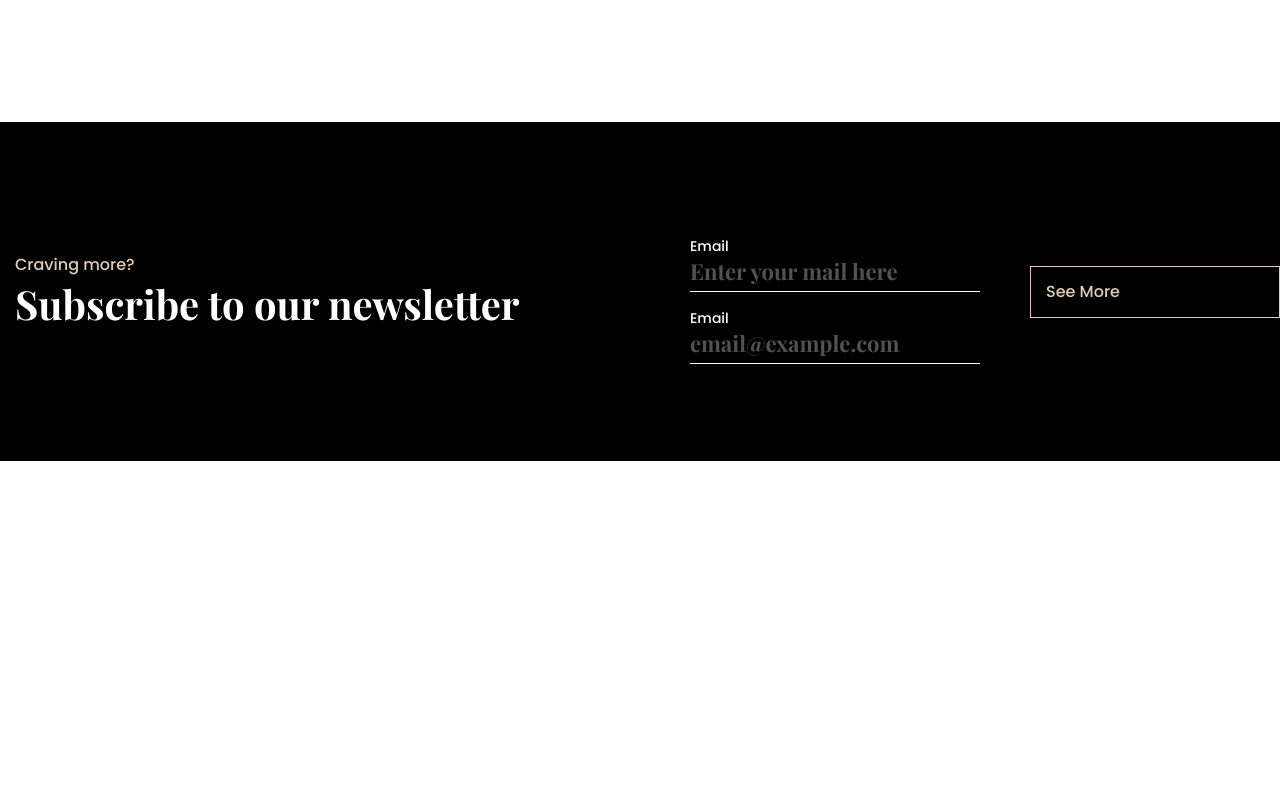
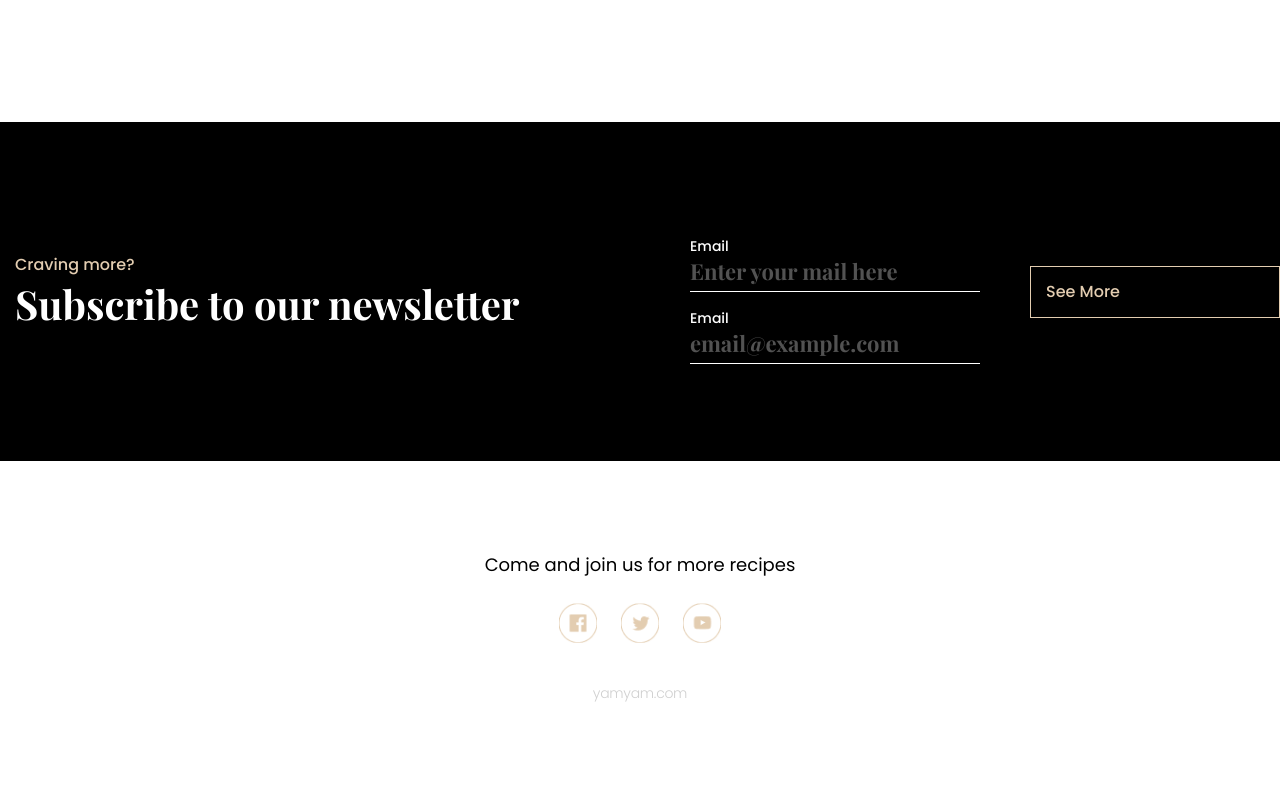
Before and after one commit to kristjangabriel/Hopverkefni1HI, a website: page pages/latestRecipes.html in a window 1280 px wide. Shown: the part 1241-2041 px from the top of the page. Before the commit the page ends 1702 px from the top, so only its background shows below. Drawn offline with nearby package versions, Linux system fonts and the light colour scheme; files that its build step writes are made by us from their sources.

Commit message:
Vinna í verkefni 1

```diff
--- a/pages/latestRecipes.html
+++ b/pages/latestRecipes.html
@@ -119,5 +119,14 @@
 			</div>
 		</div>
 	</div>
+	<div class="footer">
+		<div class="down">
+		<p>Come and join us for more recipes</p>
+		<img src="../img/fb.png">
+		<img src="../img/twitter.png">
+		<img src="../img/yt.png"><br>
+		<a>yamyam.com</a>
+		</div>
+	</div>
 </body>
 </html>
--- a/styles/latest-recipes.scss
+++ b/styles/latest-recipes.scss
@@ -146,12 +146,44 @@
 
   }
 	.flexy{
-	height:339px;
-	display: flex;
-	justify-content: space-between;
-	align-items: center;
+		height:339px;
+		display: flex;
+		justify-content: space-between;
+		align-items: center;
 		.down{
 				align-items: center;
 
 		}
 	}
+	.footer{
+		height:339px;
+		text-align:center;
+		display: flex;
+		justify-content: center;
+		align-items: center;
+
+		p{
+			font-family: Poppins;
+			font-style: normal;
+			font-weight: normal;
+			font-size: 18px;
+			line-height: 17px;
+			align-items: center;
+			color: #000000;
+		}
+		a{
+			font-family: Poppins;
+			font-style: normal;
+			font-weight: 300;
+			font-size: 14px;
+			line-height: 21px;
+			letter-spacing: -0.291667px;
+			color: #D0D0D0;
+		}
+		img{
+			height:40px;
+			margin:30px 10px;
+
+
+		}
+	}
```
Also changed, not shown: pages/recipe.html (+37 -2 lines), img/.png.png (added), img/Level-Icon.png (added), img/Preparation-Icon.png (added), img/Servings-Icon.png (added), img/fb.png (added), img/twitter.png (added), img/yt.png (added).
